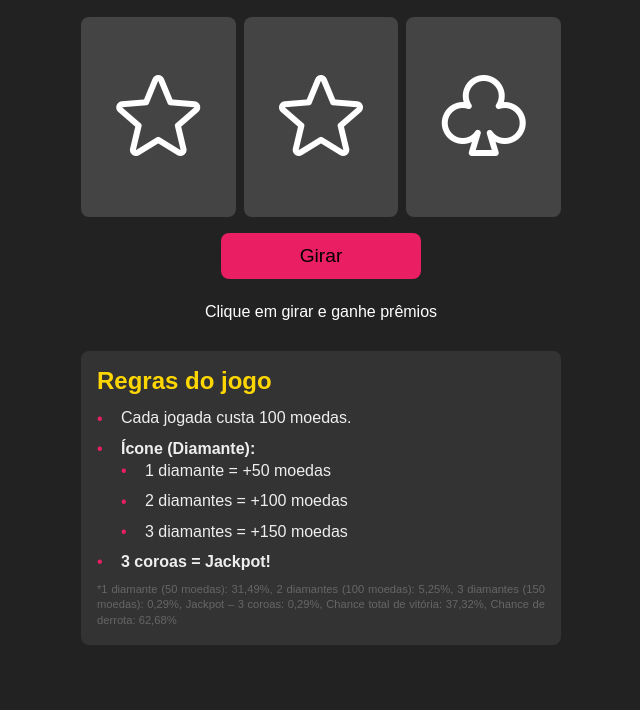
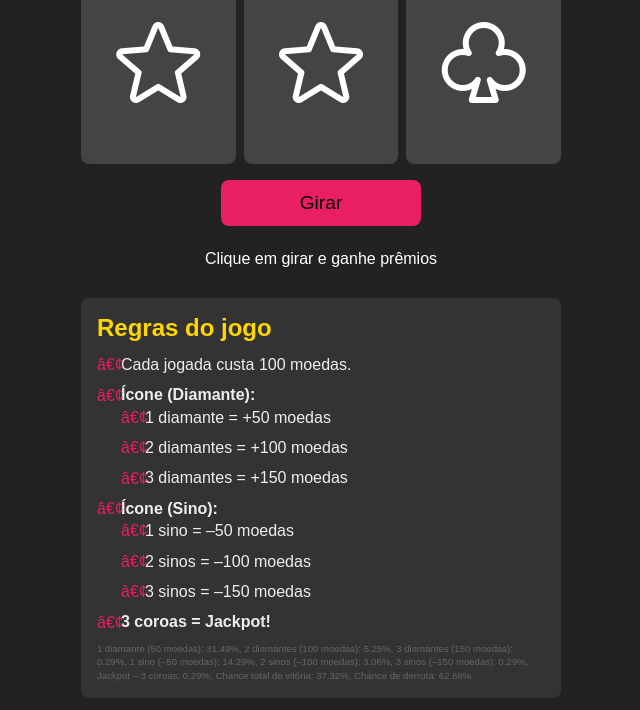
Before and after one commit to lvdamaceno/HappyKittySlotMachine, a Flask app: template app/templates/index.html in a window 1280 px wide. Shown: the part 90-800 px from the top of the page, without its empty margins (319-959 px from the left). Run offline with Flask 3, Linux system fonts and the light colour scheme; the template is opened without the code that fills it, so the values that code supplies are empty; some libraries are stand-ins or nearby versions.

Commit message:
Perde moedas

```diff
--- a/app/static/css/styles.css
+++ b/app/static/css/styles.css
@@ -1,4 +1,4 @@
-/* Reset básico */
+/* Reset bÃ¡sico */
 * { box-sizing: border-box; margin: 0; padding: 0; }
 html, body {
   width: 100%;
@@ -38,7 +38,7 @@
   color: #eee;
 }
 .rules ul li:before {
-  content: '•';
+  content: 'â€¢';
   position: absolute;
   left: 0;
   color: #e91e63;
@@ -111,6 +111,10 @@
   color: #ffd700;
   animation: gain 1s ease-out forwards;
 }
+.coin-lose {
+  border: 4px solid red;
+  border-radius: 8px;
+}
 @keyframes gain { 0% { opacity:1; transform: translate(-50%, 0); } 100% { opacity:0; transform: translate(-50%, -30px); } }
 .slot-column.winner {
   border: 3px solid gold;
--- a/app/static/js/slot.js
+++ b/app/static/js/slot.js
@@ -22,7 +22,6 @@
   window.addEventListener('resize', resizeCanvas);
   resizeCanvas();
 
-  // Exibe ícones iniciais ao carregar a página
   function initializeSlots() {
     columns.forEach(col => {
       const idx = Math.floor(Math.random() * icons.length);
@@ -35,7 +34,6 @@
     if (attempts <= 0) { messageEl.textContent = 'Sem tentativas!'; return; }
     if (coins < 100)   { messageEl.textContent = 'Moedas insuficientes!'; return; }
 
-    // Desativa o botão durante o giro
     lever.disabled = true;
     lever.classList.add('lever-active');
     setTimeout(() => lever.classList.remove('lever-active'), 300);
@@ -49,28 +47,29 @@
     const results = columns.map(() => Math.floor(Math.random() * icons.length));
     const baseDuration = 2000;
 
-    columns.forEach(col => col.classList.remove('winner'));
+    // Remove classes de destaque antes de cada giro
+    columns.forEach(col => col.classList.remove('winner', 'coin-lose'));
 
     columns.forEach((col, i) => animateColumn(col, results[i], baseDuration + i * 500));
 
     setTimeout(() => {
-      const hits = results.filter(i => icons[i] === 'diamond').length;
-      const reward = {1:50, 2:100, 3:150}[hits] || 0;
+      // Conta diamantes e sinos
+      const hitsDiamond = results.filter(i => icons[i] === 'diamond').length;
+      const bellCount   = results.filter(i => icons[i] === 'bell').length;
+      // Recompensa por diamante
+      const reward = {1:50, 2:100, 3:150}[hitsDiamond] || 0;
 
+      // Aplica ganho de diamante
       coins += reward;
       coinEl.textContent = coins;
 
       if (reward > 0) {
         confetti({ particleCount: 100, spread: 70, origin: { y: 0.6 } });
-      }
-
-      columns.forEach((col, i) => {
-        if (icons[results[i]] === 'diamond') {
-          col.classList.add('winner');
-        }
-      });
-
-      if (reward > 0) {
+        columns.forEach((col, i) => {
+          if (icons[results[i]] === 'diamond') {
+            col.classList.add('winner');
+          }
+        });
         const gain = document.createElement('span');
         gain.textContent = `+${reward}`;
         gain.className = 'coin-gain';
@@ -78,20 +77,35 @@
         setTimeout(() => gain.remove(), 1000);
       }
 
-      if (hits > 0) {
-        messageEl.textContent = `Você acertou ${hits}x "diamond" e ganhou ${reward} moedas!`;
+      // Mensagens e penalidades
+      if (hitsDiamond > 0) {
+        messageEl.textContent = `Você acertou ${hitsDiamond}x "diamond" e ganhou ${reward} moedas!`;
       }
-      // novo: só considera jackpot se for exatamente 3 coroas
+      else if (bellCount > 0) {
+        // penalidade de sinos
+        const loss = bellCount * 50;
+        coins -= loss;
+        coinEl.textContent = coins;
+        messageEl.textContent = `Você acertou ${bellCount} sino${bellCount > 1 ? 's' : ''} e perdeu ${loss} moedas!`;
+
+        // destaca colunas de sino com borda vermelha
+        columns.forEach((col, i) => {
+          if (icons[results[i]] === 'bell') {
+            col.classList.add('coin-lose');
+          }
+        });
+      }
       else if (
+        // jackpot de coroas
         results.every(r => r === results[0]) &&
         icons[results[0]] === 'crown'
       ) {
         messageEl.textContent = 'Jackpot! Parabéns!';
-      } else {
+      }
+      else {
         messageEl.textContent = 'Tente novamente.';
       }
 
-      // Reativa o botão após o giro
       lever.disabled = false;
     }, baseDuration + 1000);
   }
@@ -107,13 +121,13 @@
       if (!column._lastUpdate) column._lastUpdate = now;
       if (now - column._lastUpdate >= interval) {
         pos = (pos + 1) % total;
-        column.innerHTML = `<i class="ph ph-${icons[pos]}"></i>`;
+        column.innerHTML = `<i class=\"ph ph-${icons[pos]}\"></i>`;
         column._lastUpdate = now;
       }
       if (now < start + duration) {
         requestAnimationFrame(update);
       } else {
-        column.innerHTML = `<i class="ph ph-${icons[finalIndex]}"></i>`;
+        column.innerHTML = `<i class=\"ph ph-${icons[finalIndex]}\"></i>`;
         delete column._lastUpdate;
       }
     }
--- a/app/templates/index.html
+++ b/app/templates/index.html
@@ -31,9 +31,10 @@
 
   <!-- Regras do jogo abaixo dos slots -->
   <div class="rules">
-    <h2>Regras do jogo</h2>
-    <ul>
+  <h2>Regras do jogo</h2>
+  <ul>
     <li>Cada jogada custa 100 moedas.</li>
+
     <li><strong>Ícone (Diamante):</strong>
       <ul>
         <li>1 diamante = +50 moedas</li>
@@ -41,12 +42,23 @@
         <li>3 diamantes = +150 moedas</li>
       </ul>
     </li>
+
+    <li><strong>Ícone (Sino):</strong>
+      <ul>
+        <li>1 sino = –50 moedas</li>
+        <li>2 sinos = –100 moedas</li>
+        <li>3 sinos = –150 moedas</li>
+      </ul>
+    </li>
+
     <li><strong>3 coroas = Jackpot!</strong></li>
   </ul>
-      <p class="rules-footer" style="font-size:0.7em; color:#666; margin-top:0.5em; line-height:1.4; text-align: justify">
-          *1 diamante (50 moedas): 31,49%, 2 diamantes (100 moedas): 5,25%, 3 diamantes (150 moedas): 0,29%, Jackpot – 3 coroas: 0,29%, Chance total de vitória: 37,32%, Chance de derrota: 62,68%
-      </p>
-  </div>
+
+  <!-- texto miúdo com probabilidades, se quiser manter -->
+  <p class="rules-footer" style="font-size:0.6em; color:#666; margin-top:0.5em; line-height:1.4;">
+    1 diamante (50 moedas): 31.49%, 2 diamantes (100 moedas): 5.25%, 3 diamantes (150 moedas): 0.29%, 1 sino (–50 moedas): 14.29%, 2 sinos (–100 moedas): 3.06%, 3 sinos (–150 moedas): 0.29%, Jackpot – 3 coroas: 0.29%, Chance total de vitória: 37.32%, Chance de derrota: 62.68%
+  </p>
+</div>
 
   <script src="https://cdn.jsdelivr.net/npm/canvas-confetti@1.5.1/dist/confetti.browser.min.js"></script>
   <script src="{{ url_for('static', filename='js/slot.js') }}"></script>
```
